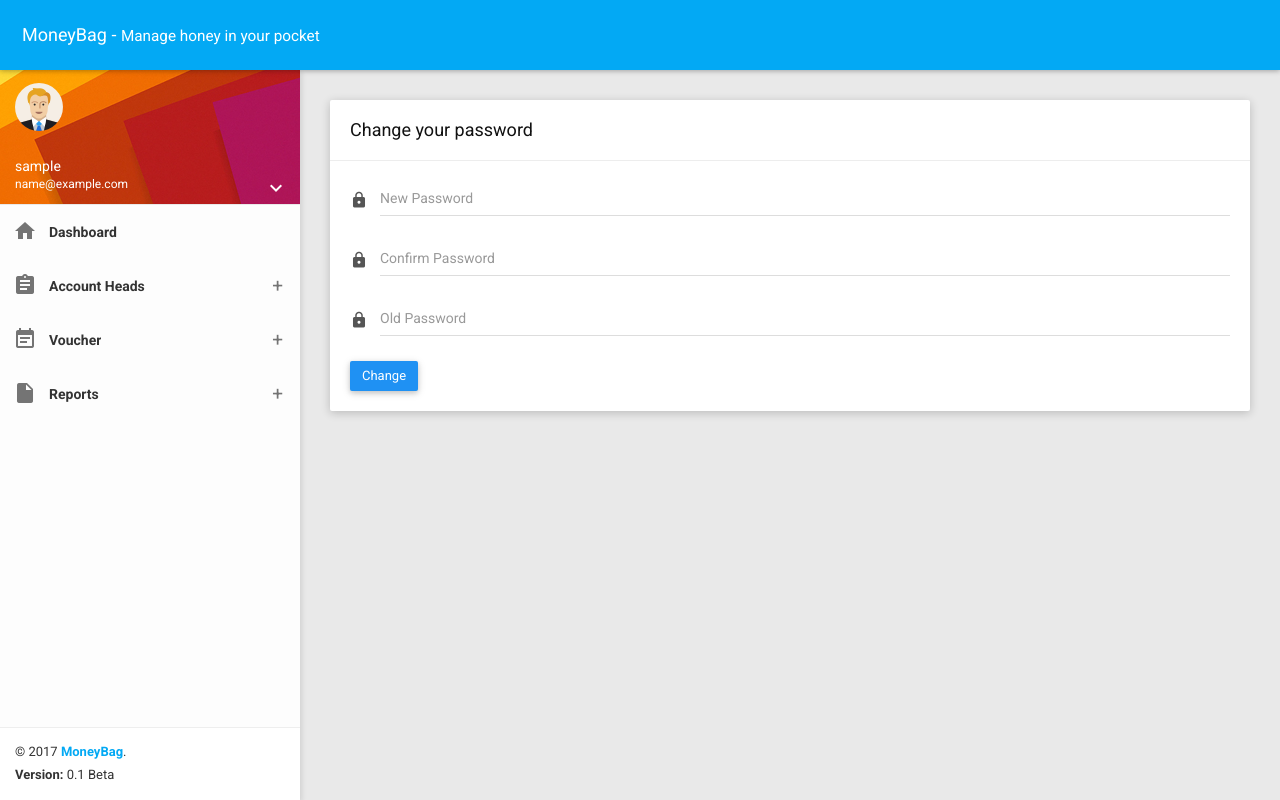
After one commit to pyprism/MoneyBag, a Django app: a page that uses templates/base/backend_master.html in a window 1280 px wide. The commit adds this page. Run offline with Django 3.2, Linux system fonts and the light colour scheme; the visitor is signed in with stand-in values (Sample User, id 1); some libraries are stand-ins or nearby versions.

Commit message:
added password chagne

```diff
--- a/base/urls.py
+++ b/base/urls.py
@@ -6,5 +6,6 @@ urlpatterns = [
     url(r'^logout/', views.logout, name='logout'),
     url(r'^register/', views.register, name='register'),
     url(r'^dashboard/', views.dashboard, name='dashboard'),
+    url(r'^change-password/', views.change_password, name='change_password'),
 
 ]
--- a/base/views.py
+++ b/base/views.py
@@ -5,6 +5,7 @@ from django.contrib.auth.models import User
 from accounting.helpers import AccHelper
 from django.db import IntegrityError,transaction
 from django.contrib.auth.decorators import login_required
+from django.contrib.auth import update_session_auth_hash
 import json
 from django.core.serializers.json import DjangoJSONEncoder
 from datetime import datetime, timedelta,date
@@ -128,3 +129,36 @@ def logout(request):
     messages.add_message(request, messages.SUCCESS, 'Your are successfully logged out.')
     auth.logout(request)
     return redirect('login')
+
+@login_required
+def change_password(request):
+    """
+        Handles password change
+        :param request:
+        :return:
+        """
+    if request.method == "POST":
+        old_password = request.POST.get('old_password')
+        password = request.POST.get('password')
+        confirm_password = request.POST.get('confirm_password')
+
+        if password == old_password:
+            messages.error(request, 'new password and old one can not be same!')
+            return redirect('change_password')
+        if password != confirm_password:
+            messages.error(request, 'Confirm password did not match!')
+            return redirect('change_password')
+
+        current_user = User.objects.get(id=request.user.id)
+        if not current_user.check_password(old_password):
+            messages.error(request, 'Old password did not match!')
+            return redirect('change_password')
+
+        current_user.set_password(password)
+        current_user.save()
+        update_session_auth_hash(request, current_user)  # Important!
+        messages.info(request, 'Password change successfullly!')
+        return redirect('dashboard')
+
+    else:
+        return render(request, 'base/change_password.html')
--- a/static/js/admin.js
+++ b/static/js/admin.js
@@ -124,8 +124,10 @@ $.AdminBSB.leftSideBar = {
 
             //Scroll active menu item when page load, if option set = true
             if ($.AdminBSB.options.leftSideBar.scrollActiveItemWhenPageLoad) {
-                var activeItemOffsetTop = $('.menu .list li.active')[0].offsetTop
-                if (activeItemOffsetTop > 150) $el.slimscroll({ scrollTo: activeItemOffsetTop + 'px' });
+                if($('.menu .list li.active').length){
+                    var activeItemOffsetTop = $('.menu .list li.active')[0].offsetTop;
+                    if (activeItemOffsetTop > 150) $el.slimscroll({ scrollTo: activeItemOffsetTop + 'px' });
+                }
             }
         }
     },
--- a/static/js/gate.js
+++ b/static/js/gate.js
@@ -10,6 +10,34 @@ var Gate = {
                 },
                 'confirm': {
                     equalTo: '[name="password"]'
+                }
+            },
+            highlight: function (input) {
+                //console.log(input);
+                $(input).parents('.form-line').addClass('error');
+            },
+            unhighlight: function (input) {
+                $(input).parents('.form-line').removeClass('error');
+            },
+            errorPlacement: function (error, element) {
+                $(element).parents('.input-group').append(error);
+                $(element).parents('.form-group').append(error);
+            }
+        });
+    },
+    changePasswordValidation: function () {
+        $('#change_password').validate({
+            rules: {
+                'confirm_password': {
+                    equalTo: '[name="password"]'
+                },
+              'old_password': {
+                    notEqual: '[name="password"]'
+                }
+            },
+            messages:{
+                old_password:{
+                    notEqual: "New password and old password can't be same!!!!"
                 }
             },
             highlight: function (input) {
--- a/static/js/generic.js
+++ b/static/js/generic.js
@@ -9,6 +9,10 @@ $(function () {
 
     //Popover
     $('[data-toggle="popover"]').popover();
+    //validator rule
+     jQuery.validator.addMethod("notEqual", function(value, element, param) {
+            return this.optional(element) || value != $(param).val();
+        }, "Please specify a different value");
 })
 //On focus event
 $('.form-control').focus(function () {
--- a/templates/base/backend_master.html
+++ b/templates/base/backend_master.html
@@ -205,7 +205,7 @@
                 <div class="btn-group user-helper-dropdown">
                     <i class="material-icons" data-toggle="dropdown" aria-haspopup="true" aria-expanded="true">keyboard_arrow_down</i>
                     <ul class="dropdown-menu pull-right">
-                        <li><a href="javascript:void(0);"><i class="material-icons">person</i>Profile</a></li>
+                        <li><a href="{% url 'change_password' %}"><i class="material-icons">settings</i>Change Password</a></li>
                         <li role="seperator" class="divider"></li>
                         <li role="seperator" class="divider"></li>
                         <li><a href="{% url 'logout' %}"><i class="material-icons">input</i>Sign Out</a></li>
--- /dev/null
+++ b/templates/base/change_password.html
@@ -0,0 +1,65 @@
+{% extends "base/backend_master.html" %}
+
+{% block title %} Change Password {% endblock %}
+
+{% block childPage %}
+    <section class="content">
+        <div class="container-fluid">
+            {% if form.errors %}
+                <div class="alert bg-red alert-dismissible" role="alert">
+                    <button type="button" class="close" data-dismiss="alert" aria-label="Close"><span aria-hidden="true">×</span></button>
+                    {{ form.errors }}
+                    {{ form.non_field_errors }}
+                </div>
+            {% endif %}
+            <div class="row clearfix">
+                <div class="col-lg-12 col-md-12 col-sm-12 col-xs-12">
+                    <div class="card">
+                        <div class="header">
+                            <h2>Change your password</h2>
+                        </div>
+                        <div class="body">
+                            <form id="change_password" method="POST" action="{% url 'change_password' %}" enctype="multipart/form-data">
+                                {% csrf_token %}
+                                <div class="input-group">
+                        <span class="input-group-addon">
+                            <i class="material-icons">lock</i>
+                        </span>
+                                    <div class="form-line">
+                                        <input type="password" class="form-control" minlength="6" name="password" placeholder="New Password" required>
+                                    </div>
+                                </div>
+                                <div class="input-group">
+                        <span class="input-group-addon">
+                            <i class="material-icons">lock</i>
+                        </span>
+                                    <div class="form-line">
+                                        <input type="password" class="form-control" minlength="6" name="confirm_password" placeholder="Confirm Password" required>
+                                    </div>
+                                </div>
+                                <div class="input-group">
+                        <span class="input-group-addon">
+                            <i class="material-icons">lock</i>
+                        </span>
+                                    <div class="form-line">
+                                        <input type="password" class="form-control" minlength="6" name="old_password" placeholder="Old Password" required>
+                                    </div>
+                                </div>
+
+                                <button class="btn btn-primary waves-effect" type="submit">Change</button>
+                            </form>
+                        </div>
+                    </div>
+                </div>
+            </div>
+        </div>
+    </section>
+{% endblock %}
+
+{% block child_page_js %}
+    <script>
+        $( document ).ready(function() {
+            //Gate.changePasswordValidation();
+        });
+    </script>
+{% endblock %}
```
